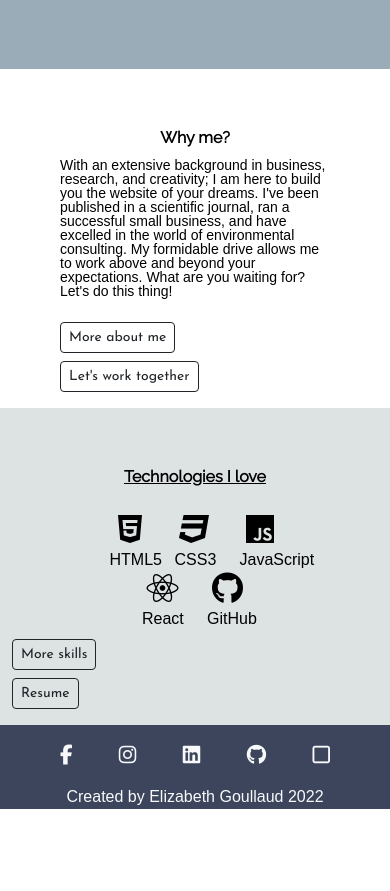
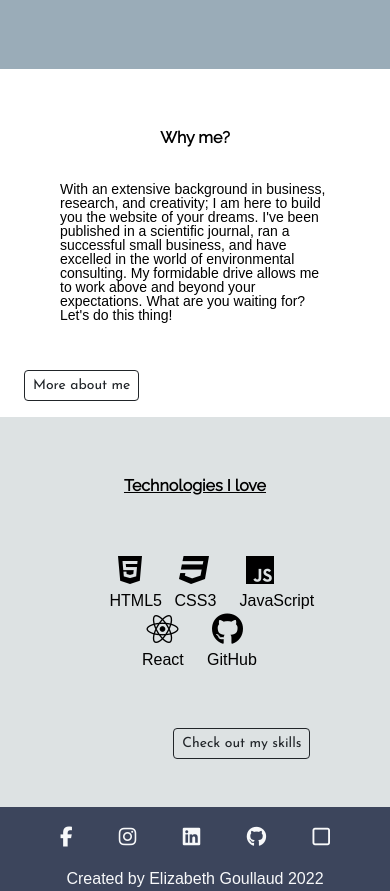
Before and after one commit to egoullaud/Portfolio, a plain HTML site: page index.html in a window 390 px wide. Shown: the part 1803-2694 px from the top of the page. Before the commit the page ends 2612 px from the top, so only its background shows below. Drawn offline with nearby package versions, Linux system fonts and the light colour scheme; a web font is replaced by a local one.

Commit message:
fixed buttons on landing page

```diff
--- a/index.html
+++ b/index.html
@@ -113,7 +113,8 @@
                             </a>
 
                             <h3 class="pt-3 px-5"> Unplugged Retreat</h3>
-                            <p class="px-5"> A responsive website for a corporate retreat business. Relax and unwind.</p>
+                            <p class="px-5"> A responsive website for a corporate retreat business. Relax and unwind.
+                            </p>
                         </div>
                         <div class="col-sm-12 col-md-6 col-lg-6">
                             <a href="https://egoullaud.github.io/rogue-pickings/" target="_blank">
@@ -121,7 +122,8 @@
                             </a>
 
                             <h3 class="pt-3 px-5"> Rogue Pickings</h3>
-                            <p class="px-5">Check out this website for a food truck business featuring responsive web design, and delicious food with a modern taste!</p>
+                            <p class="px-5">Check out this website for a food truck business featuring responsive web
+                                design, and delicious food with a modern taste!</p>
                         </div>
                     </div>
                     <div class="row justify-content-center align-items-center pt-2">
@@ -139,24 +141,20 @@
                 <div class="container-fluid">
                     <div class="row justify-content-center align-items-center">
                         <div class="col-sm-8 col-md-8">
-                            <h1>Why me?</h1>
-                                <p class="px-5"> With an extensive background in business, research, and creativity;
+                            <h1 class="pb-4">Why me?</h1>
+                            <p  class="px-5 pb-4"> With an extensive background in business, research, and creativity;
                                 I am here to build you the website of your dreams. I've been published in a
                                 scientific journal, ran a successful small business, and have excelled in the
-                                     world of environmental consulting. My formidable drive allows me to work above and beyond your expectations.
+                                world of environmental consulting. My formidable drive allows me to work above and
+                                beyond your expectations.
                                 What are you waiting for? Let's do this thing!
                             </p>
                         </div>
 
-                        <div class="row justify-content-evenly mx-2 pb-3 px-5">
+                        <div class="row justify-content-evenly mx-2 pb-3">
                             <div class="col-md-2 col-lg-3 col-sm-3">
                                 <a href="./about/index.html"
                                     class="btn btn-outline-dark btn-sm text-nowrap mt-2 text-center"> More about me </a>
-                            </div>
-                            <div class="col-md-2 col-lg-3 col-sm-3">
-                                <a href="./contact/index.html"
-                                    class="btn btn-outline-dark text-nowrap btn-sm mt-2 text-center"> Let's work
-                                    together</a>
                             </div>
                         </div>
                     </div>
@@ -167,7 +165,7 @@
                 <div class="container-fluid">
                     <div class="row">
                         <div class="skills-home-gallery">
-                            <h1 class="text-center pt-5 pb-3">Technologies I love</h1>
+                            <h1 class="text-center pt-5 pb-5">Technologies I love</h1>
                             <div class="row justify-content-center text-center">
                                 <div class="col-2"><i class="font-awesome fab fa-html5"></i><br>HTML5</div>
                                 <div class="col-2"><i class="font-awesome fab fa-css3"></i><br>CSS3</div>
@@ -178,19 +176,16 @@
                                 <div class="col-2"><i class="font-awesome fab fa-github "></i><br>GitHub</div>
                             </div>
 
-                            <div class="row justify-content-center pb-3">
-                                <div class="col-md-2 col-lg-3 col-sm-2">
+                            <div class="row justify-content-center mt-5 mx-5 mb-5">
+                                <div class="col-3">
                                     <a href="./skills/index.html" class="btn btn-outline-dark btn-sm mt-2 text-nowrap">
-                                        More
+                                        Check out my
                                         skills</a>
                                 </div>
-                                <div class="col-md-2 col-lg-3 col-sm-2">
-                                    <a href="../img/Elizabeth Goullaud 2022.pdf" class="btn btn-outline-dark btn-sm mt-2 me-5"
-                                    target="_blank">
-                                    Resume </a>
                             </div>
+
                         </div>
-                        </div>
+
                     </div>
                 </div>
             </div>
```
Lines whose indentation alone changed are shown as unchanged.
